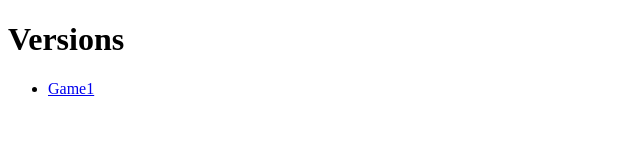
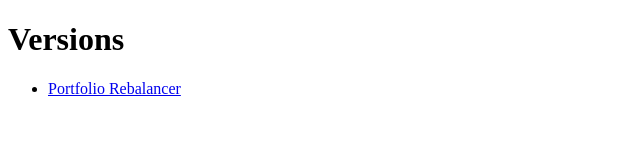
Before and after one commit to eparker71/portfolio_rebalancer, a plain HTML site: page index.html in a window 1280 px wide. Shown: the whole page, without its empty margins (0-640 px from the left). Drawn offline with Linux system fonts and the light colour scheme.

Commit message:
Update index.html

```diff
--- a/index.html
+++ b/index.html
@@ -8,7 +8,7 @@
 <h1>Versions</h1>
 <ul>
 
-    <li><a href="https://eparker71.github.io/portfolio_rebalancer/PortfolioRebalancer.html">Game1</a></li>
+    <li><a href="https://eparker71.github.io/portfolio_rebalancer/PortfolioRebalancer.html">Portfolio Rebalancer</a></li>
 </ul>
 
 </body>
```
